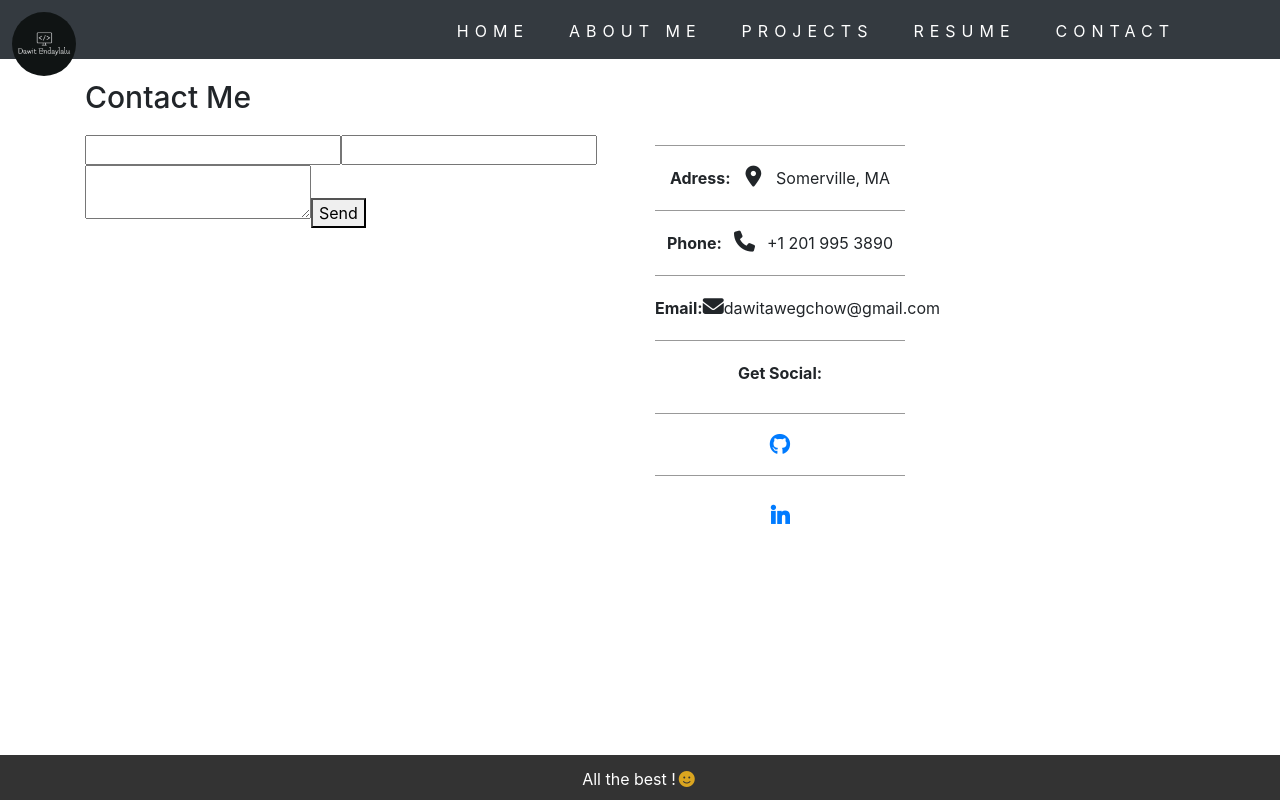
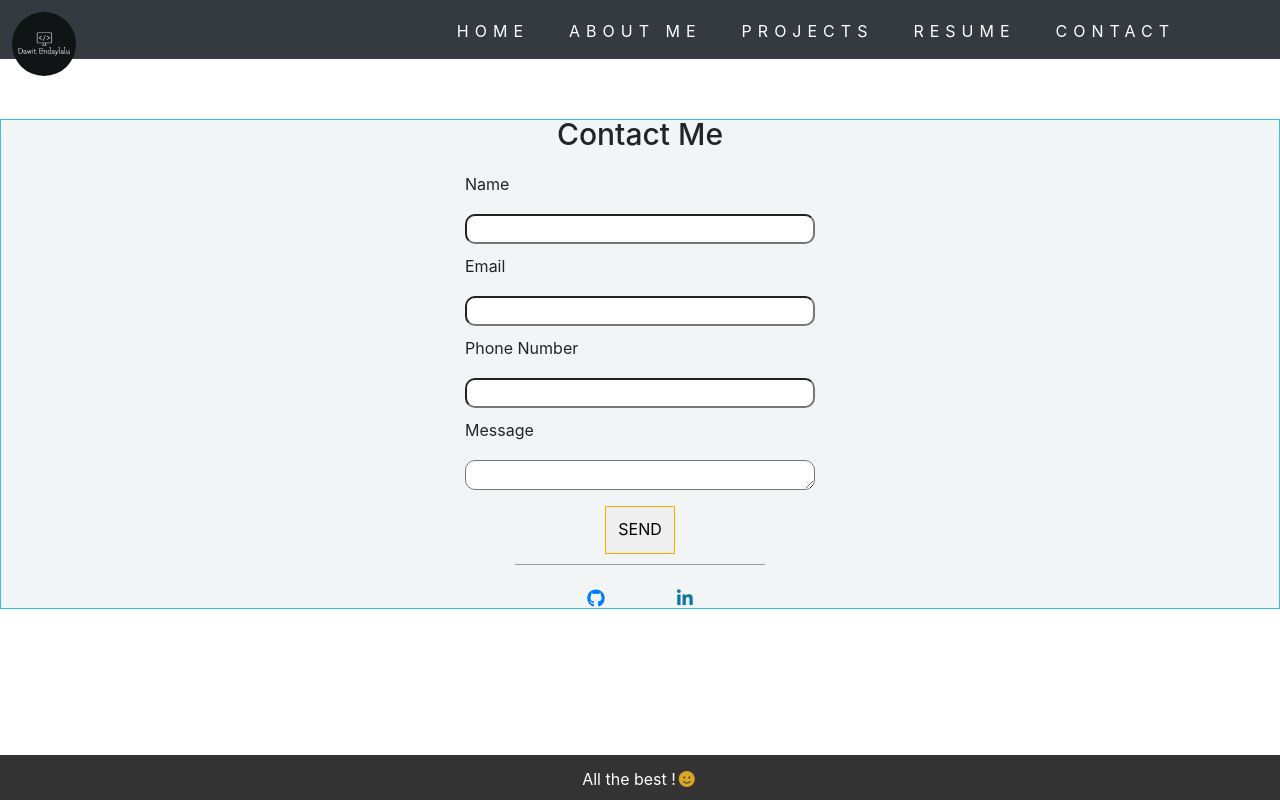
Before and after one commit to dawit-design/portfolio, a React (Create React App) app: page /contact in a window 1280 px wide. Built offline with nearby package versions, Linux system fonts and the light colour scheme.

Commit message:
contact form edit done

```diff
--- a/src/App.css
+++ b/src/App.css
@@ -268,31 +268,49 @@ nav ul li{
 }
 
 /* contact */
-.contact-form {
+
+.contact-form{
+  height: 490px;
   display: flex;
   flex-direction: column;
   justify-content: center;
   align-items: center;
-  padding: 15px;
-  z-index: 1;
+  margin: 60px auto;
+  background: #f2f5f5;
+  padding: 0px;
+  border: 1px solid #37b9f1;
+  font-weight: 300px;
 }
-.form-control {
-  border-radius: 0 !important;
-  border: none !important;
+.contact-form-input{
+  width: 350px;
+  border-radius: 10px;
+  height: 30px;
+  margin: 10px auto;
+  font-family: inherit;
 }
-::placeholder {
-  color: #999 !important;
+.contact-button-div{
+  display: flex;
+  justify-content: center;
+  align-items: center;
 }
-.follow {
-  background: #fff;
-  padding: 10px;
-  margin: 15px;
-
+.form-button{
+  border: 1px  solid #f9ab00;
+  text-transform: uppercase;
+  border-radius: 0;
+  padding: 0.675rem 0.75rem 0.75rem 0.75rem;
+  margin-top : 2rem auto;
 }
-.contact-info .fa {
-  margin: 10px;
-  color: #007bff;
-  font-weight: bold;
+.social{
+  width: 250px;
+  list-style: none;
+  display: flex;
+  justify-content: space-evenly;
+  margin: 10px 0 20px 0;
+  border-top: 1px solid #999;
+  padding-top: 20px;
+}
+.social-icon{
+ font-size: 18px;
 }
 /* footer */
 #footer {
--- a/src/components/Contact.js
+++ b/src/components/Contact.js
@@ -2,31 +2,38 @@ import React from 'react'
 
 export default function Contact() {
   return (
-    <div id="contact">
-      <section className="contact">
-        <div className="container">
-          <h1 className="contact-intro">Contact Me</h1>
-          <div className="row">
-            <div className="col-md-6">
-            <form action="https://getform.io/f/049dc321-e767-41dd-847b-66fba12939ed" method="POST">
-                  <input type="text" name="name" />
-                  <input type="email" name="email" />
-                  <textarea type="text" name="message" />
-                  <button type="submit">Send</button>
-                </form>
 
-            </div>
-            <div className="col-md-6 contact-info">
-              <div className="social-icons"><b>Adress:</b><i className="fas fa-map-marker-alt"></i> Somerville, MA</div>
-              <div className="social-icons"><b>Phone:</b><i className="fas fa-phone"></i> +1 201 995 3890</div>
-              <div className="social-icons"><b>Email:</b><i className="fas fa-envelope"></i> dawitawegchow@gmail.com</div>
-              <div className="social-icons"><label><b>Get Social:</b></label></div>
-              <a className="social-icons" href="https://github.com/dawit-design"><i class="fab fa-github"></i></a>
-              <a className="social-icons" href="https://www.linkedin.com/in/dawit-endaylalu-0ab8a41b3/"><i className="fa fa-linkedin"></i></a>
-            </div>
-          </div>
+    <div className="contact-form">
+      <div>
+        <h1 className="contact-intro">Contact Me</h1>
+      </div>
+      <form action="https://getform.io/f/049dc321-e767-41dd-847b-66fba12939ed" method="POST">
+        <div>
+          <label>Name</label> <br/>
+          <input className="contact-form-input" type="text" name="name" required />
         </div>
-      </section>
+        <div>
+          <label >Email</label> <br/>
+          <input className="contact-form-input" type="email" name="email" required />
+        </div>
+        <div>
+          <label >Phone Number</label> <br/>
+          <input className="contact-form-input" type="number" name="phone-number" required />
+        </div>
+        <div>
+          <label >Message</label> <br/>
+          <textarea className="contact-form-input" type="text" name="message" required />
+        </div>
+        <div className="contact-button-div">
+        <button className="form-button" type="submit">Send</button>
+        </div>
+      </form>
+
+      <div className="social">
+        <a className="social-icon" href="https://github.com/dawit-design"><i class="fab fa-github"></i></a>
+        <a className="social-icon" href="https://www.linkedin.com/in/dawit-endaylalu-0ab8a41b3/"><i className="fa fa-linkedin"></i></a>
+      </div>
     </div>
+
   )
 }
```
